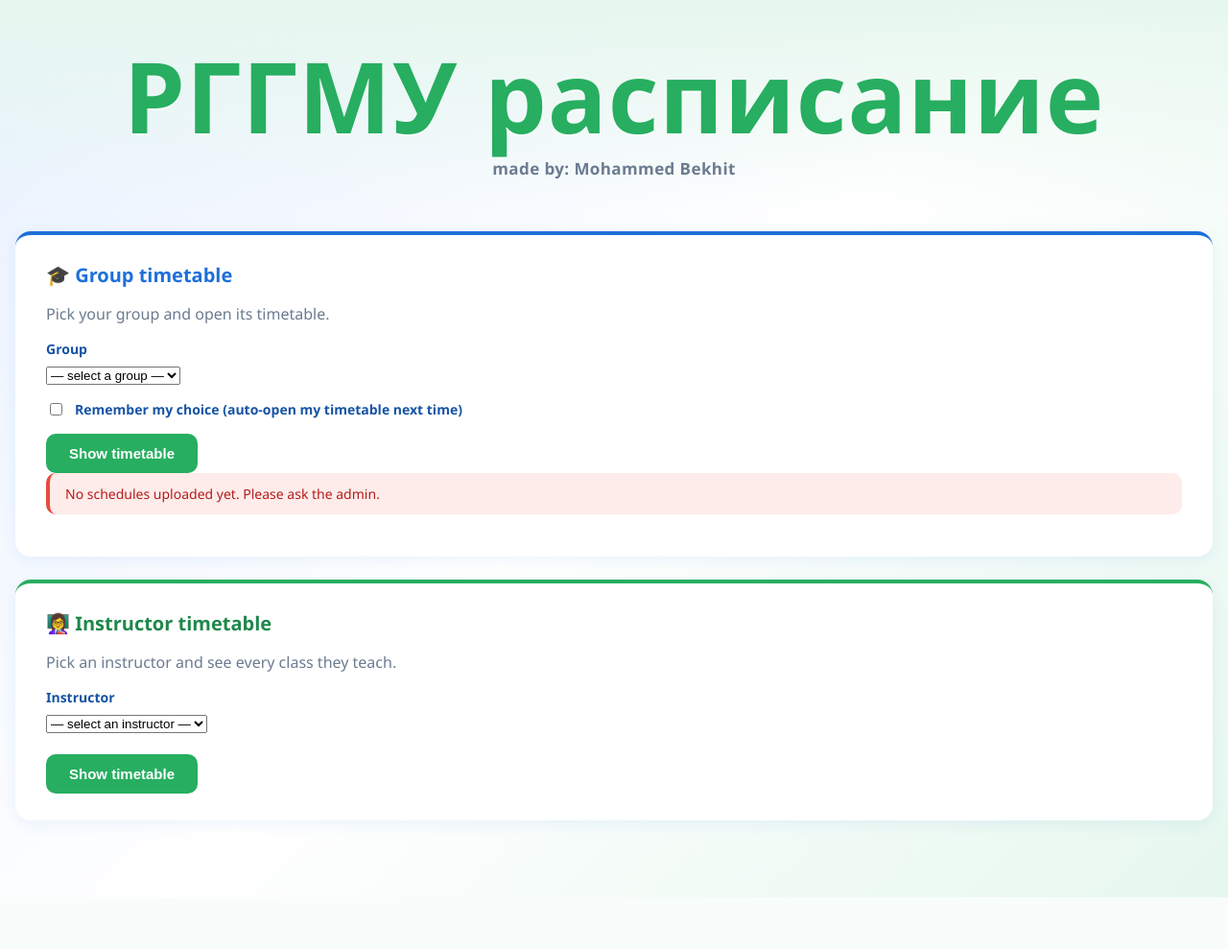
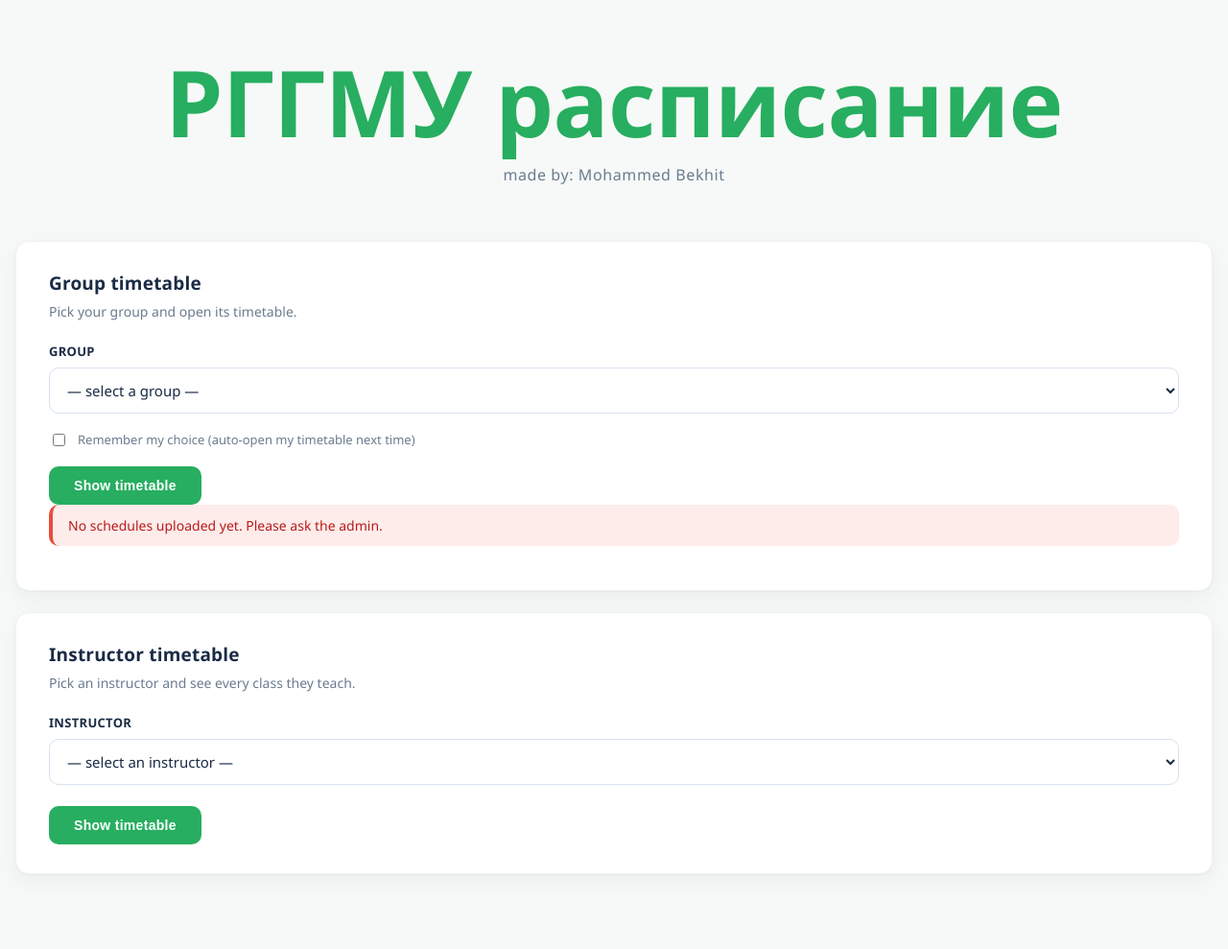
Before and after one commit to m9batx/rshu-schedule, a Flask app: page / in a window 1280 px wide. Shown: the whole page at 96% size. Before the commit the page ends 935 px from the top, so only its background shows below. Run offline with Flask 3, Linux system fonts and the light colour scheme; data that the repository does not hold is empty; parts of the project's set-up code (start-up, migrations or seed data) failed here and were passed over.

Commit message:
minimalist landing page: remove emojis, elegant styling

```diff
--- a/static/style.css
+++ b/static/style.css
@@ -16,33 +16,32 @@
 
 body {
     margin: 0;
-    font-family: "Segoe UI", Tahoma, Verdana, sans-serif;
-    background: linear-gradient(135deg, var(--blue-soft) 0%, var(--white) 50%, var(--green-soft) 100%);
+    font-family: "Segoe UI", "Helvetica Neue", Tahoma, Verdana, sans-serif;
+    background: #f6f9f7;
     min-height: 100vh;
     color: var(--text);
+    -webkit-font-smoothing: antialiased;
 }
 
 /* ---------- Site header: minimal, big green title ---------- */
 .site-header {
     text-align: center;
-    padding: 48px 16px 30px;
-    background: linear-gradient(180deg, var(--green-soft) 0%, rgba(255, 255, 255, 0) 100%);
+    padding: 56px 16px 34px;
 }
 .site-title {
     margin: 0;
     color: var(--green);
-    font-size: clamp(38px, 8vw, 104px);
-    font-weight: 800;
-    letter-spacing: 1px;
-    line-height: 1.02;
-    text-shadow: 0 2px 0 rgba(255, 255, 255, 0.6);
+    font-size: clamp(36px, 7.5vw, 96px);
+    font-weight: 700;
+    letter-spacing: -0.5px;
+    line-height: 1.05;
 }
 .site-credit {
-    margin: 12px 0 0;
-    font-size: clamp(12px, 1.4vw, 17px);
-    font-weight: 600;
+    margin: 14px 0 0;
+    font-size: clamp(12px, 1.3vw, 16px);
+    font-weight: 500;
     color: var(--muted);
-    letter-spacing: 0.4px;
+    letter-spacing: 0.6px;
 }
 
 /* ---------- Container ---------- */
@@ -119,19 +118,26 @@ body {
 /* ---------- Cards ---------- */
 .card {
     background: var(--white);
-    border-radius: 16px;
-    padding: 28px 32px;
-    box-shadow: var(--shadow);
-    margin-bottom: 24px;
-    border-top: 4px solid var(--blue);
+    border-radius: 14px;
+    padding: 30px 34px;
+    box-shadow: 0 1px 2px rgba(16, 40, 60, 0.04), 0 8px 24px rgba(16, 40, 60, 0.05);
+    border: 1px solid #eef2f0;
+    margin-bottom: 22px;
 }
 .card h2 {
-    margin: 0 0 16px;
-    color: var(--blue);
-    font-size: 20px;
+    margin: 0 0 6px;
+    color: var(--text);
+    font-size: 19px;
+    font-weight: 600;
+    letter-spacing: 0.2px;
+}
+.card-sub {
+    margin: 0 0 22px;
+    color: var(--muted);
+    font-size: 14px;
+    line-height: 1.5;
 }
 .card.green { border-top-color: var(--green); }
-.card.green h2 { color: var(--green-dark); }
 
 /* ---------- Group picker ---------- */
 .group-grid {
@@ -165,61 +171,69 @@ body {
 label {
     display: block;
     font-weight: 600;
-    color: var(--blue-dark);
-    margin-bottom: 6px;
-    font-size: 14px;
+    color: var(--text);
+    margin-bottom: 8px;
+    font-size: 13px;
+    letter-spacing: 0.3px;
+    text-transform: uppercase;
 }
-input[type="text"], input[type="password"], input[type="file"] {
+input[type="text"], input[type="password"], input[type="file"], select {
     width: 100%;
     padding: 12px 14px;
-    border: 2px solid var(--border);
+    border: 1px solid var(--border);
     border-radius: 10px;
     font-size: 15px;
+    font-family: inherit;
+    color: var(--text);
     outline: none;
-    transition: border-color 0.18s ease;
+    transition: border-color 0.18s ease, box-shadow 0.18s ease;
     background: var(--white);
 }
-input:focus {
+select { cursor: pointer; }
+input:focus, select:focus {
     border-color: var(--green);
-    box-shadow: 0 0 0 3px rgba(39, 174, 96, 0.15);
+    box-shadow: 0 0 0 3px rgba(39, 174, 96, 0.12);
 }
 .checkbox-row {
     display: flex;
     align-items: center;
     gap: 10px;
-    margin: 16px 0;
+    margin: 18px 0;
     color: var(--muted);
-    font-size: 14px;
+    font-size: 13.5px;
 }
-.checkbox-row input { width: auto; }
+.checkbox-row input { width: auto; accent-color: var(--green); }
+.checkbox-row label {
+    text-transform: none;
+    letter-spacing: 0;
+    font-weight: 500;
+    color: var(--muted);
+}
 
 /* ---------- Buttons ---------- */
 .btn {
     display: inline-block;
-    padding: 12px 24px;
+    padding: 12px 26px;
     border: none;
     border-radius: 10px;
-    background: var(--blue);
+    background: var(--green);
     color: var(--white);
-    font-size: 15px;
+    font-size: 14px;
     font-weight: 600;
+    letter-spacing: 0.3px;
     cursor: pointer;
     text-decoration: none;
-    transition: all 0.18s ease;
+    transition: background 0.18s ease;
 }
-.btn:hover {
-    background: var(--blue-dark);
-    transform: translateY(-1px);
-    box-shadow: 0 6px 16px rgba(30, 111, 217, 0.25);
-}
+.btn:hover { background: var(--green-dark); }
 .btn.green { background: var(--green); }
-.btn.green:hover { background: var(--green-dark); box-shadow: 0 6px 16px rgba(39,174,96,0.25); }
+.btn.green:hover { background: var(--green-dark); }
 .btn.ghost {
     background: transparent;
-    color: var(--blue);
-    border: 2px solid var(--blue);
+    color: var(--muted);
+    border: 1px solid var(--border);
 }
-.btn.ghost:hover { background: var(--blue-soft); }
+.btn.ghost:hover { background: #f2f5f3; color: var(--text); }
 .btn.danger {
     background: #e74c3c;
 }
--- a/templates/index.html
+++ b/templates/index.html
@@ -3,10 +3,8 @@
 {% block content %}
 
 <div class="card">
-    <h2>🎓 Group timetable</h2>
-    <p style="color: var(--muted); margin-top: 0;">
-        Pick your group and open its timetable.
-    </p>
+    <h2>Group timetable</h2>
+    <p class="card-sub">Pick your group and open its timetable.</p>
 
     <form method="get" action="{{ url_for('schedule') }}">
         <label for="group">Group</label>
@@ -31,11 +29,9 @@
     </form>
 </div>
 
-<div class="card green">
-    <h2>👩‍🏫 Instructor timetable</h2>
-    <p style="color: var(--muted); margin-top: 0;">
-        Pick an instructor and see every class they teach.
-    </p>
+<div class="card">
+    <h2>Instructor timetable</h2>
+    <p class="card-sub">Pick an instructor and see every class they teach.</p>
 
     <form method="get" action="{{ url_for('instructor_search') }}">
         <label for="q">Instructor</label>
```
